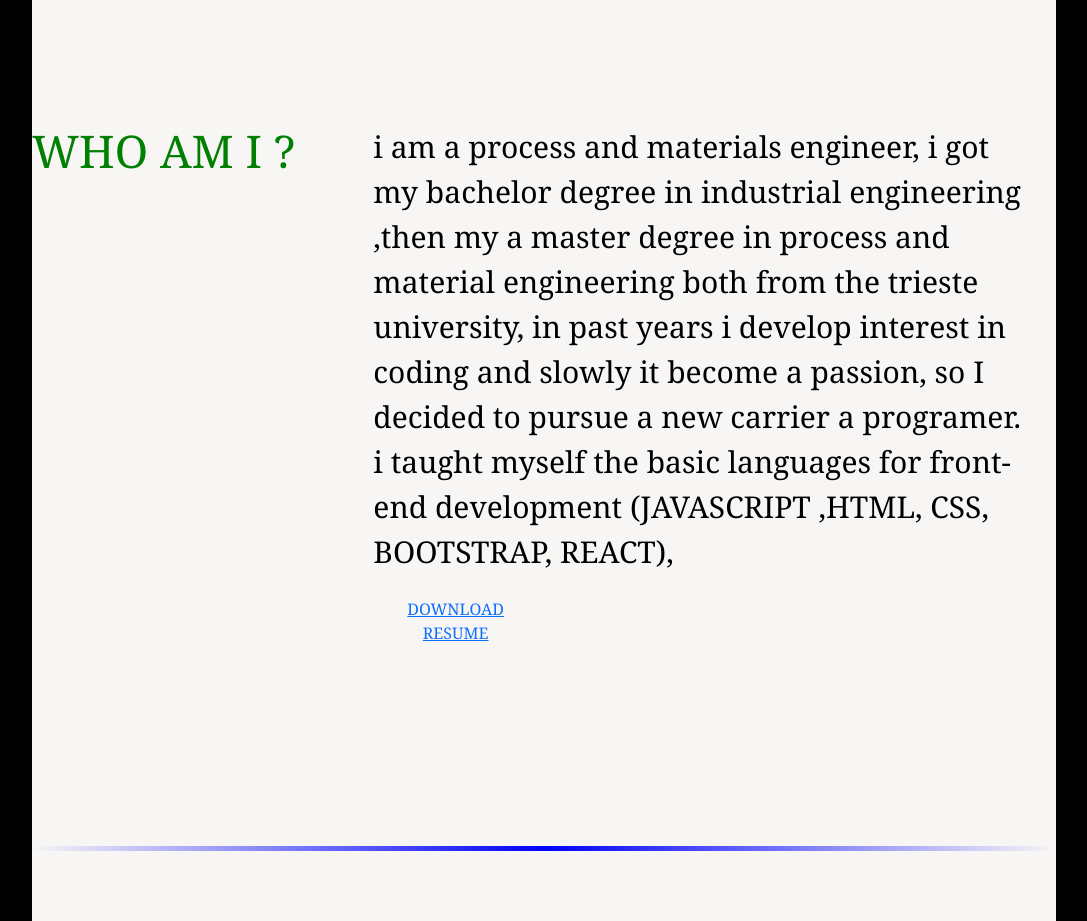
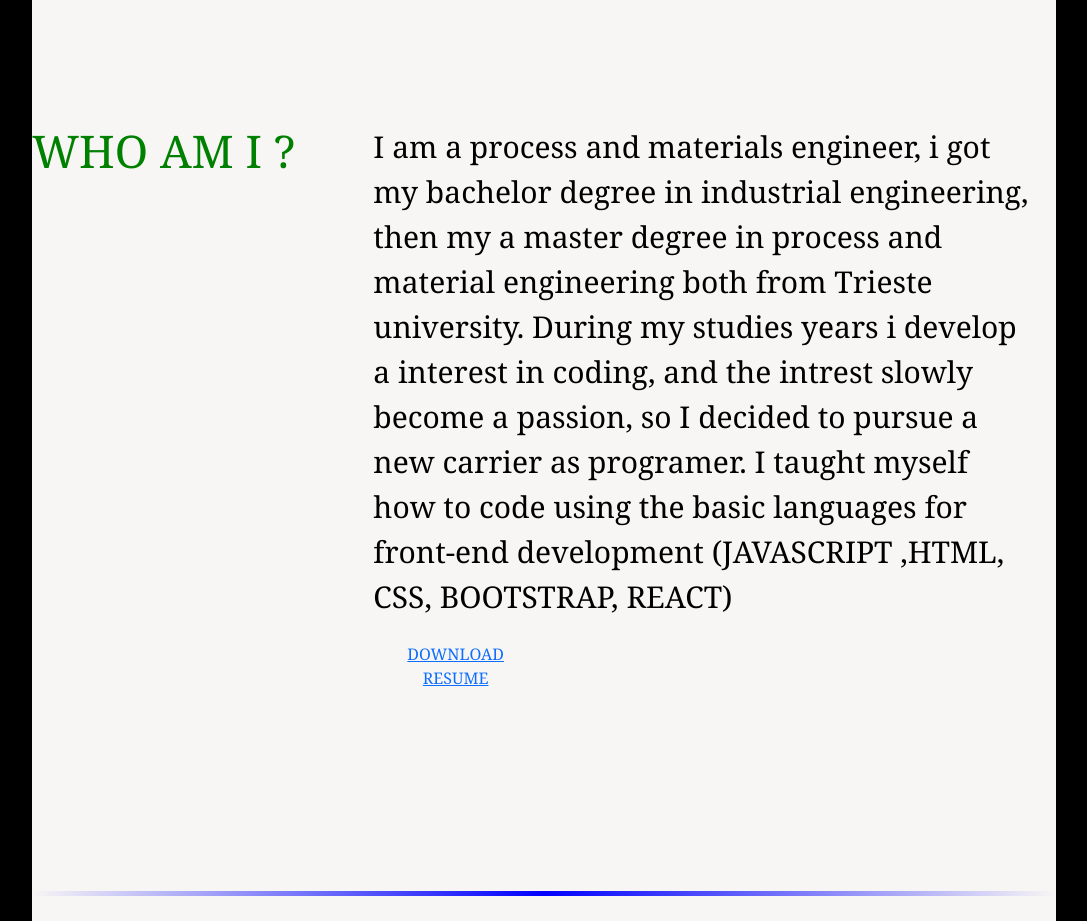
Before and after one commit to baselasi/portfolio-, a React (Create React App) app: page / in a window 1280 px wide. Shown: the part 860-1781 px from the top of the page, without its empty margins (96-1183 px from the left). Built offline with nearby package versions, Linux system fonts and the light colour scheme.

Commit message:
Update data.js

```diff
--- a/src/data.js
+++ b/src/data.js
@@ -12,9 +12,10 @@ export default {
             competenza in javascript, css,html, react, Bootstrap e object-oriented-programing. Sono una
             persona seria con una grande capacità di adattamento e la voglia di imparare. Cerco la mia prima esperienza per fare partire la mia carriera.`
    },
-   profile:'i am a process and materials engineer, i got my bachelor degree in industrial engineering ,'+
-            'then my a master degree in process and material engineering both from the trieste university, in past years i develop interest in coding and slowly it become a passion, '+
-            'so I decided to pursue a new carrier a programer. i taught myself the basic languages for front-end development (JAVASCRIPT ,HTML, CSS, BOOTSTRAP, REACT),',
+   profile:'I am a process and materials engineer, i got my bachelor degree in industrial engineering, '+
+            'then my a master degree in process and material engineering both from Trieste university. During my studies years i develop a interest in coding, and the intrest slowly become a passion, '+
+            'so I decided to pursue a new carrier as programer. I taught myself how to code using the basic languages for front-end development (JAVASCRIPT ,HTML, CSS, BOOTSTRAP, REACT)'+
+            '',
    studies: [
         {
             degree:'Laurea triennale in ingegneria industriale',
```
